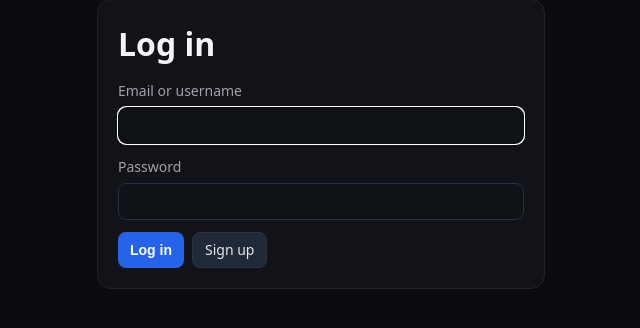
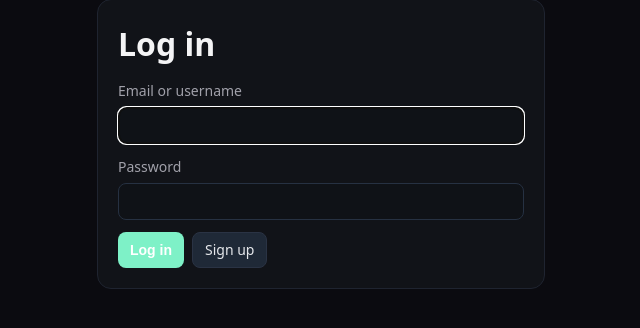
Before and after one commit to ArianV/music, a PHP site: page /login in a window 1280 px wide. Shown: the part 114-442 px from the top of the page, without its empty margins (319-959 px from the left). Run offline with PHP 8.4, Linux system fonts and the light colour scheme; some libraries are stand-ins or nearby versions.

Commit message:
Simple css color change

```diff
--- a/routes/login.php
+++ b/routes/login.php
@@ -91,7 +91,7 @@ ob_start(); ?>
       </div>
 
       <div class="actions">
-        <button type="submit" class="btn">Log in</button>
+        <button type="submit" style="background-color: #7ef1c7 !important;" class="btn">Log in</button>
         <a class="btn-secondary" href="<?= e(asset('register')) ?>">Sign up</a>
       </div>
     </form>
--- a/routes/profile_edit.php
+++ b/routes/profile_edit.php
@@ -268,7 +268,7 @@ ob_start(); ?>
     </div>
 
     <div class="row" style="margin-top:10px">
-      <button type="submit" class="btn">Save profile</button>
+      <button type="submit" style="background-color: #7ef1c7 !important;" class="btn">Save profile</button>
     </div>
   </form>
 </div>
```
